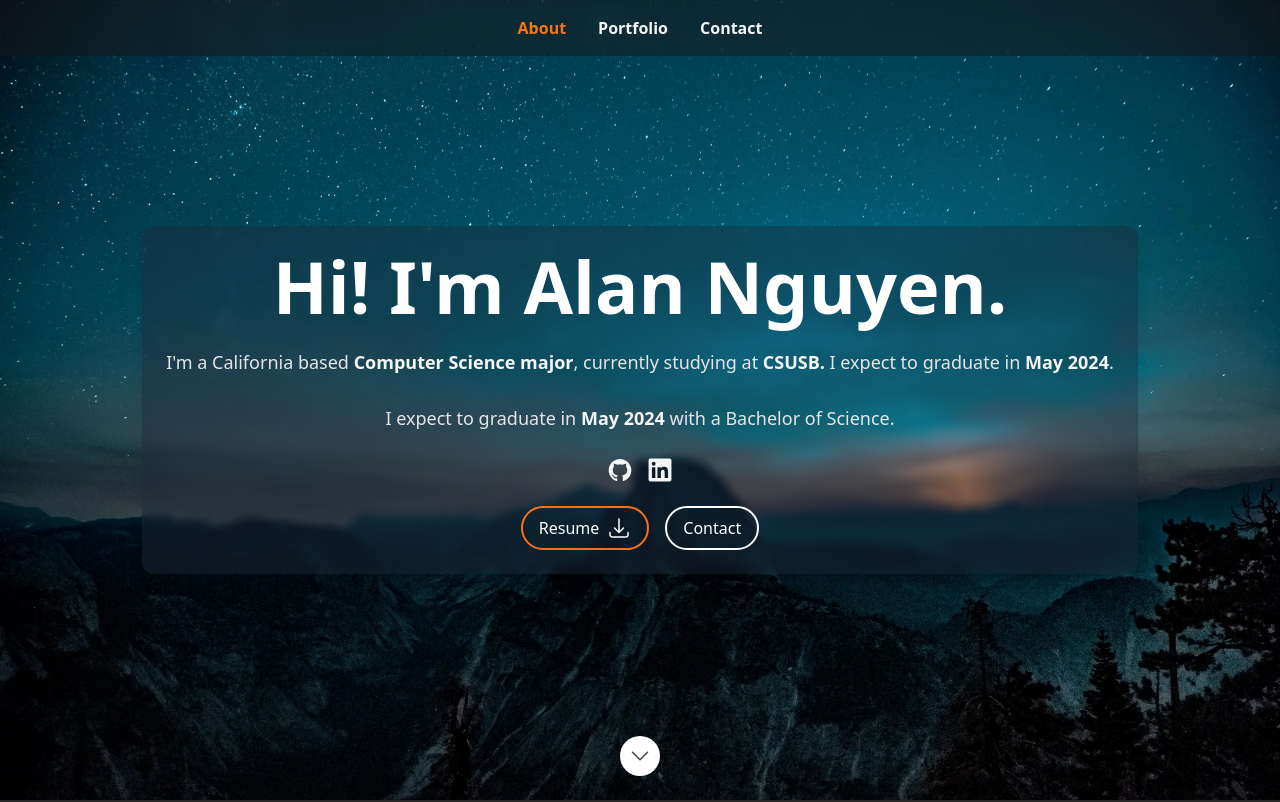
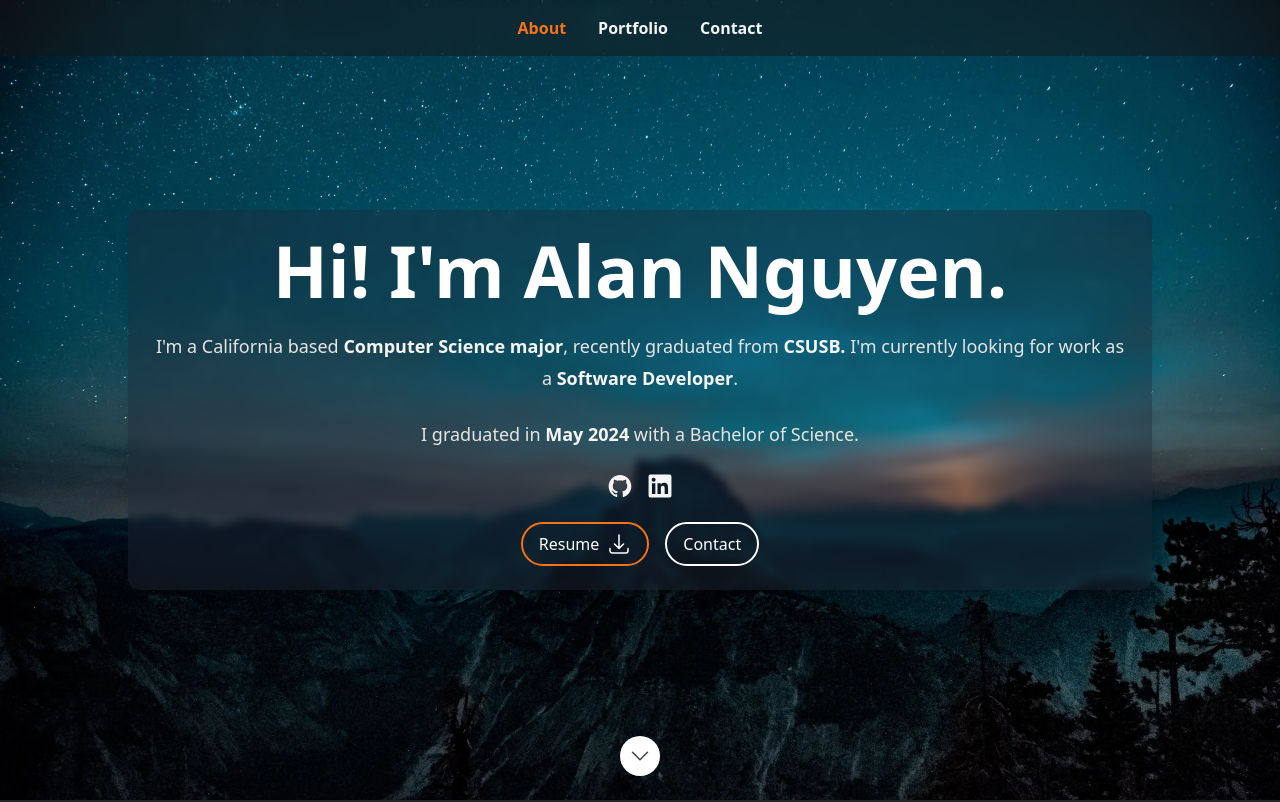
Before and after one commit to khangwen/Portfolio, a Next.js app: page / in a window 1280 px wide. Shown: the top 802 px of the page. Built offline with nearby package versions, Linux system fonts and the light colour scheme.

Commit message:
changed hero

```diff
--- a/src/data/data.tsx
+++ b/src/data/data.tsx
@@ -70,8 +70,8 @@ export const heroData: Hero = {
   description: (
     <>
       <p className="prose-sm text-stone-200 sm:prose-base lg:prose-lg">
-        I'm a California based <strong className="text-stone-100">Computer Science major</strong>, currently studying
-        at <strong className="text-stone-100">CSUSB.</strong> I expect to graduate in <strong className="text-stone-100">May 2024</strong>.
+        I'm a California based <strong className="text-stone-100">Computer Science major</strong>, recently graduated
+        from <strong className="text-stone-100">CSUSB.</strong> I'm currently looking for work as a <strong className="text-stone-100">Software Developer</strong>.
       </p>
       {/* <p className="prose-sm text-stone-200 sm:prose-base lg:prose-lg">
         In my free time time, you can catch me training in <strong className="text-stone-100">Muay Thai</strong>,
@@ -79,7 +79,7 @@ export const heroData: Hero = {
         <strong className="text-stone-100">Vancouver Island</strong>.
       </p> */}
       <p className="prose-sm text-stone-200 sm:prose-base lg:prose-lg">
-        I expect to graduate in <strong className="text-stone-100">May 2024</strong> with a Bachelor of Science.
+        I graduated in <strong className="text-stone-100">May 2024</strong> with a Bachelor of Science.
       </p>
     </>
   ),
```
